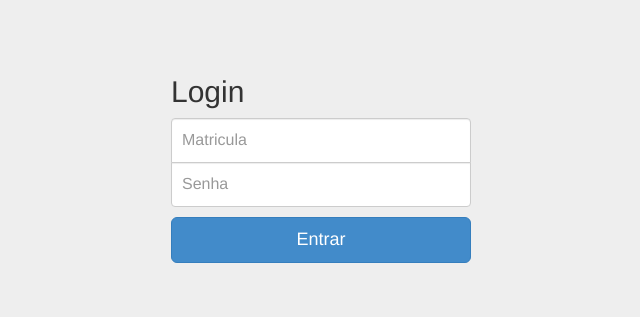
After one commit to fagnerpsantos/reservaLab, a Django app: page /login/ in a window 1280 px wide. The commit adds this page. Shown: the top 317 px of the page, without its empty margins (319-959 px from the left). Run offline with Django 3.2, Linux system fonts and the light colour scheme; parts of the project's set-up code (start-up, migrations or seed data) failed here and were passed over.

Commit message:
Login ainda não funcionando

```diff
--- a/laboratorios/templates/index.html
+++ b/laboratorios/templates/index.html
@@ -16,7 +16,7 @@
             <p class="text-inverse">Sistema para reserva de laboratórios do IFBA</p>
             <br>
             <br>
-            <a class="btn btn-lg btn-primary">Login</a><br>
+            <a class="btn btn-lg btn-primary" href="{% url 'login' %}">Login</a><br>
             <a href="{% url 'cadastro' %}"> <span style="color: white">Não tem login? Cadastre-se</span></a>
 
           </div>
--- a/reservaLab/urls.py
+++ b/reservaLab/urls.py
@@ -12,6 +12,8 @@ urlpatterns = patterns('',
 	url(r'^laboratorios/(?P<laboratorio_id>\d+)$', views.laboratorio, name='laboratorio'),
     url(r'^cadastro/$', Criar.as_view(), name='cadastro'),
     url(r'^lista/$', Lista.as_view(), name='listar'),
+    url(r'^login/$', login, name='login'),
+
 
 
 
--- /dev/null
+++ b/usuarios/templates/login.html
@@ -0,0 +1,29 @@
+{% load staticfiles %}
+<!DOCTYPE html>
+<html lang="pt-br">
+<head>
+	<title></title>
+	<link rel="stylesheet" type="text/css" href="{% static "styles/bootstrap.css" %}">
+	<link rel="stylesheet" type="text/css" href="{% static "styles/signin.css" %}">
+</head>
+<body>
+	<div class="container">
+	<form class="form-signin" action="/cadastro/" method="post">
+	    {% csrf_token %}
+		<h2 class="form-signin-heading">Login</h2>
+        	<input id="id_matricula" name="matricula" type="text"
+			class="form-control" placeholder="Matricula"
+			required>
+
+			<input id="id_senha" name="senha" type="password"
+			class="form-control" placeholder="Senha"
+			required>
+
+			<button class="btn btn-lg btn-primary btn-block" type="submit">Entrar</button>
+
+
+	</form>
+	</div>
+
+</body>
+</html>
--- a/usuarios/urls.py
+++ b/usuarios/urls.py
@@ -4,5 +4,6 @@ from usuarios.views import *
 urlpatterns = patterns('',
 	url(r'^cadastro/$', Criar.as_view(), name='cadastro'),
 	url(r'^lista/$', Lista.as_view(), name='lista'),
+    url(r'^login/$', login, name='login'),
 
 )
--- a/usuarios/views.py
+++ b/usuarios/views.py
@@ -17,3 +17,6 @@ class Lista(ListView):
         template_name = 'lista.html'
         model = Inscricao
         context_object = 'nome'
+
+def login(request):
+    return render(request, 'login.html')
```
